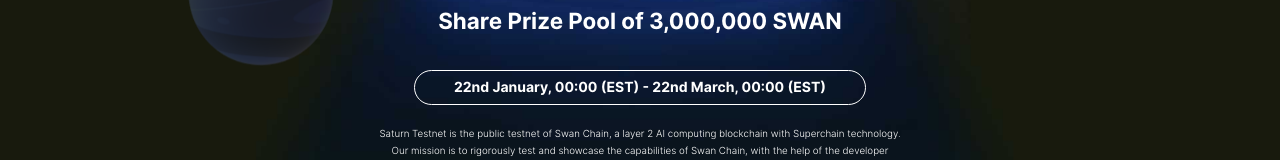
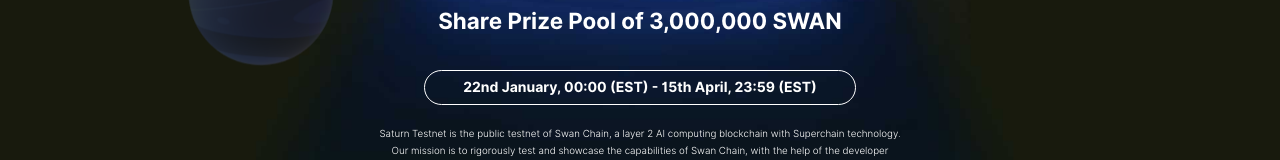
Before and after one commit to swanchain/orchestrator-landing-web, a Vue app: page / in a window 1280 px wide. Shown: the part 233-393 px from the top of the page. Built offline with nearby package versions, Linux system fonts and the light colour scheme.

Commit message:
change date

```diff
--- a/src/views/dashboard/main/index.vue
+++ b/src/views/dashboard/main/index.vue
@@ -35,7 +35,7 @@
           <div class="title font-black">Welcome to <br />SWAN SATURN TESTNET</div>
           <p class="font-bold">Share Prize Pool of 3,000,000 SWAN</p>
           <div class="time flex-row center">
-            <span class="font-bold">22nd January, 00:00 (EST) - 22nd March, 00:00 (EST)</span>
+            <span class="font-bold">22nd January, 00:00 (EST) - 15th April, 23:59 (EST)</span>
           </div>
           <div class="desc describe">
             Saturn Testnet is the public testnet of Swan Chain, a layer 2 AI computing blockchain with Superchain technology. Our mission is to rigorously test and showcase the capabilities of Swan Chain, with the help of the developer community.
@@ -211,7 +211,7 @@
         list: [
           {
             button: 'CLAIM NOW',
-            link: 'https://discord.gg/37ze379kqW'
+            link: 'https://discord.com/invite/swanchain'
           },
           {
             button: 'VIEW GUIDE',
```
